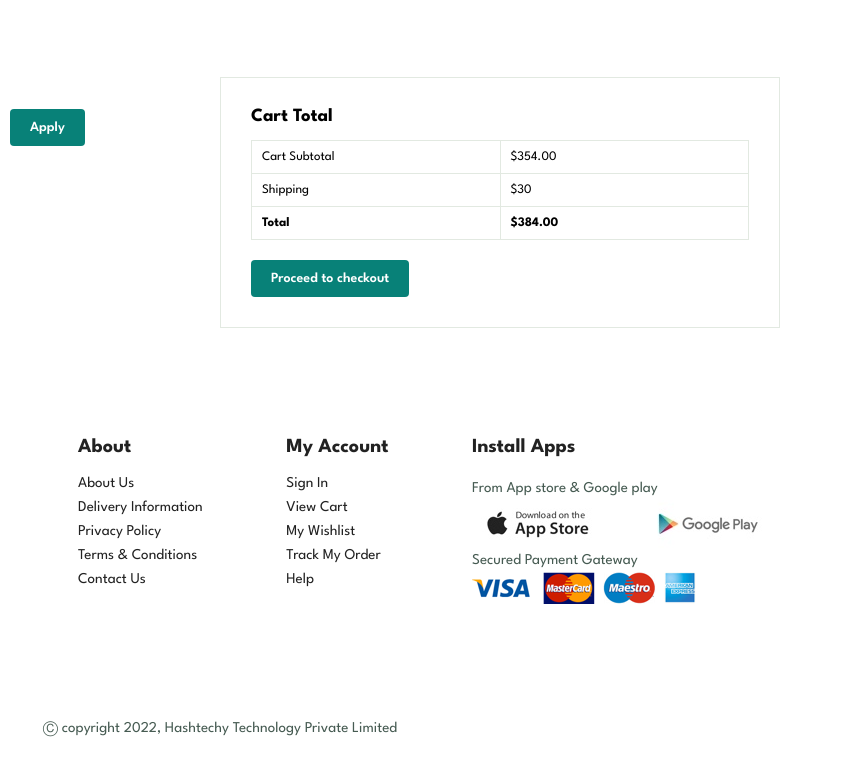
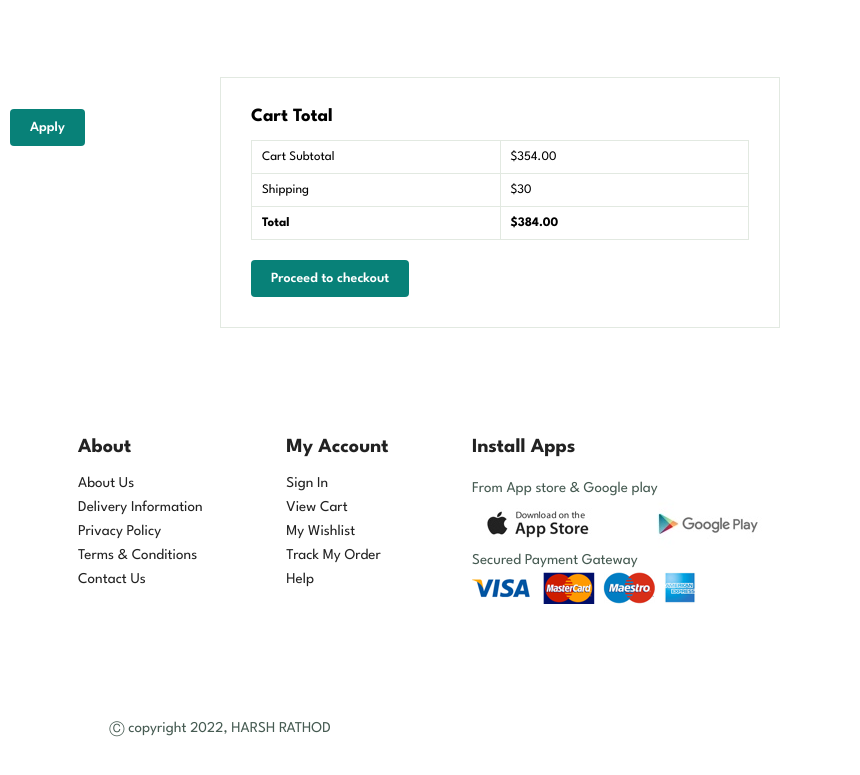
Before and after one commit to harsh99990/online-shop, a plain HTML site: page cart.html in a window 1280 px wide. Shown: the part 761-1536 px from the top of the page, 420-1280 px from the left. Drawn offline with Linux system fonts and the light colour scheme.

Commit message:
Update cart.html

```diff
--- a/cart.html
+++ b/cart.html
@@ -187,7 +187,7 @@
             <img src="images/pay/pay.png" alt="">
         </div>
         <div class="copyright">
-            <p>Ⓒ copyright 2022, Hashtechy Technology Private Limited</p>
+            <p>Ⓒ copyright 2022, HARSH RATHOD</p>
         </div>
     </footer>
 
```
